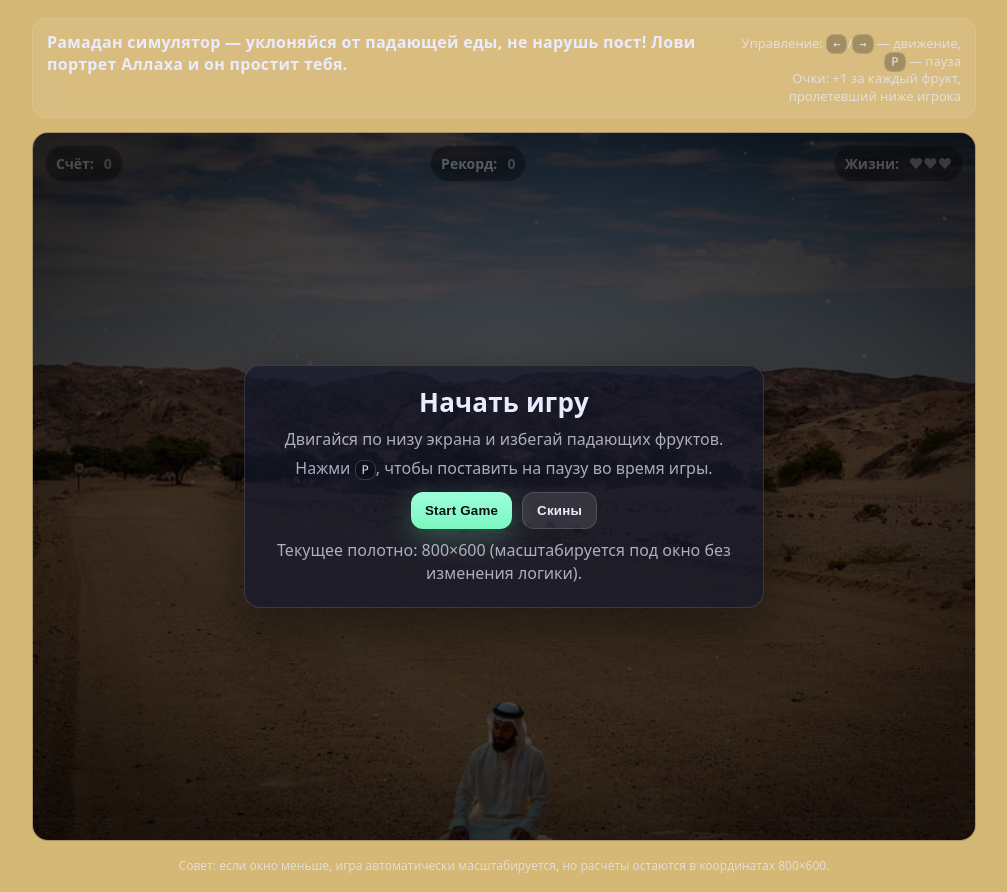
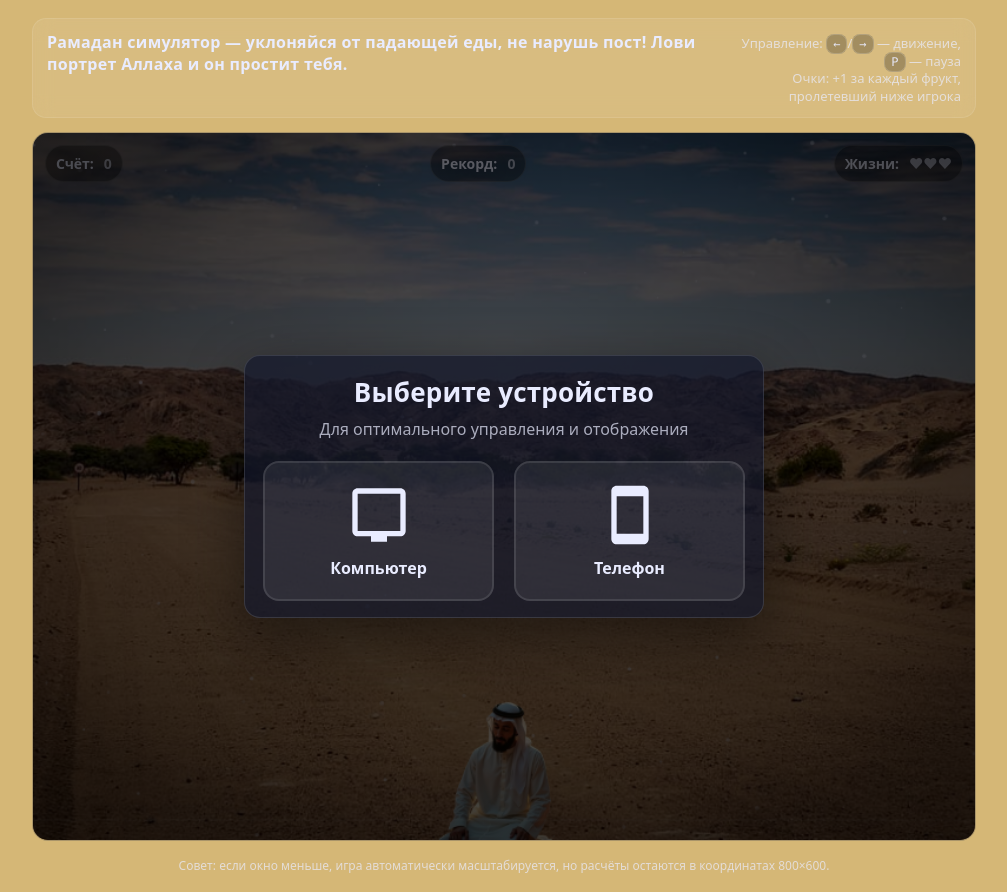
Before and after one commit to SAYNEX32/Ramadan_simulator, a plain HTML site: page index.html in a window 1280 px wide. Shown: the whole page, without its empty margins (136-1143 px from the left). Drawn offline with Linux system fonts and the light colour scheme.

Commit message:
Add files via upload

```diff
--- a/index.html
+++ b/index.html
@@ -103,6 +103,40 @@
       background: radial-gradient(800px 500px at 50% 30%, rgba(0,0,0,0.55), rgba(0,0,0,0.75));
     }
     .overlay[hidden] { display: none; }
+
+    /* Выбор устройства */
+    .device-grid {
+      display: grid;
+      grid-template-columns: 1fr 1fr;
+      gap: 20px;
+      margin-top: 20px;
+    }
+    .device-option {
+      cursor: pointer;
+      background: rgba(255,255,255,0.08);
+      border: 2px solid rgba(255,255,255,0.1);
+      border-radius: 16px;
+      padding: 20px;
+      transition: all 0.2s;
+      display: flex;
+      flex-direction: column;
+      align-items: center;
+      gap: 10px;
+    }
+    .device-option:hover {
+      background: rgba(255,255,255,0.15);
+      border-color: var(--accent);
+      transform: translateY(-4px);
+    }
+    .device-option svg {
+      width: 64px;
+      height: 64px;
+      fill: var(--text);
+    }
+    .device-option span {
+      font-weight: 800;
+      font-size: 16px;
+    }
 
     .card {
       width: min(520px, 92%);
@@ -308,7 +342,24 @@
 
       <div id="paused" class="pausedTag" hidden>PAUSED</div>
 
-      <div id="menu" class="overlay">
+      <div id="deviceSelect" class="overlay">
+        <div class="card">
+          <h1>Выберите устройство</h1>
+          <p>Для оптимального управления и отображения</p>
+          <div class="device-grid">
+            <div class="device-option" id="selectPC">
+              <svg viewBox="0 0 24 24"><path d="M20,18H4V4H20M20,2H4C2.89,2 2,2.89 2,4V18C2,19.1 2.89,20 4,20H9V22H15V20H20C21.1,20 22,19.1 22,18V4C22,2.89 21.1,2 20,2Z"/></svg>
+              <span>Компьютер</span>
+            </div>
+            <div class="device-option" id="selectMobile">
+              <svg viewBox="0 0 24 24"><path d="M17,19H7V5H17M17,1H7C5.89,1 5,1.89 5,3V21C5,22.1 5.89,23 7,23H17C18.1,23 19,22.1 19,21V3C19,1.89 18.1,1 17,1Z"/></svg>
+              <span>Телефон</span>
+            </div>
+          </div>
+        </div>
+      </div>
+
+      <div id="menu" class="overlay" hidden>
         <div class="card">
           <h1>Начать игру</h1>
           <p>Двигайся по низу экрана и избегай падающих фруктов.</p>
@@ -495,8 +546,12 @@
       const ctx = canvas.getContext("2d", { alpha: true });
 
       const elMenu = document.getElementById("menu");
+      const elDeviceSelect = document.getElementById("deviceSelect");
       const elGameOver = document.getElementById("gameOver");
       const elPaused = document.getElementById("paused");
+
+      const selectPC = document.getElementById("selectPC");
+      const selectMobile = document.getElementById("selectMobile");
 
       const elScore = document.getElementById("score");
       const elHighScore = document.getElementById("highScore");
@@ -521,10 +576,28 @@
       // =========================
       // Определение устройства
       // =========================
-      const isMobile = /Android|webOS|iPhone|iPad|iPod|BlackBerry|IEMobile|Opera Mini/i.test(navigator.userAgent);
-      if (isMobile) {
-        document.body.classList.add("is-mobile");
+      let isMobile = false;
+
+      function setDevice(mobile) {
+        isMobile = mobile;
+        if (isMobile) {
+          document.body.classList.add("is-mobile");
+          CONFIG.CANVAS_H = 1000; // Увеличиваем высоту для мобилок
+          canvas.height = 1000;
+          // Пересчитываем позицию игрока
+          player.y = CONFIG.CANVAS_H - player.h - CONFIG.PLAYER_Y_MARGIN + player.hitboxOffsetY;
+        } else {
+          document.body.classList.remove("is-mobile");
+          CONFIG.CANVAS_H = 600;
+          canvas.height = 600;
+          player.y = CONFIG.CANVAS_H - player.h - CONFIG.PLAYER_Y_MARGIN + player.hitboxOffsetY;
+        }
+        elDeviceSelect.hidden = true;
+        elMenu.hidden = false;
       }
+
+      selectPC.addEventListener("click", () => setDevice(false));
+      selectMobile.addEventListener("click", () => setDevice(true));
 
       function loadImages(urls) {
         return Promise.all(urls.map((src) => new Promise((resolve, reject) => {
@@ -537,6 +610,7 @@
 
       function showMenu() {
         elMenu.hidden = false;
+        elDeviceSelect.hidden = true;
         elGameOver.hidden = true;
         elPaused.hidden = true;
         if (elGameOverBadIcon) elGameOverBadIcon.hidden = true;
@@ -1361,7 +1435,10 @@
       // =========================
       setHighUI(highScore);
       setScoreUI(0);
-      showMenu();
+
+      // Сначала показываем выбор устройства
+      elDeviceSelect.hidden = false;
+      elMenu.hidden = true;
 
       // первично синхронизируем выбранные превью в окне скинов
       pendingAvatarId = activeAvatarId;
```
